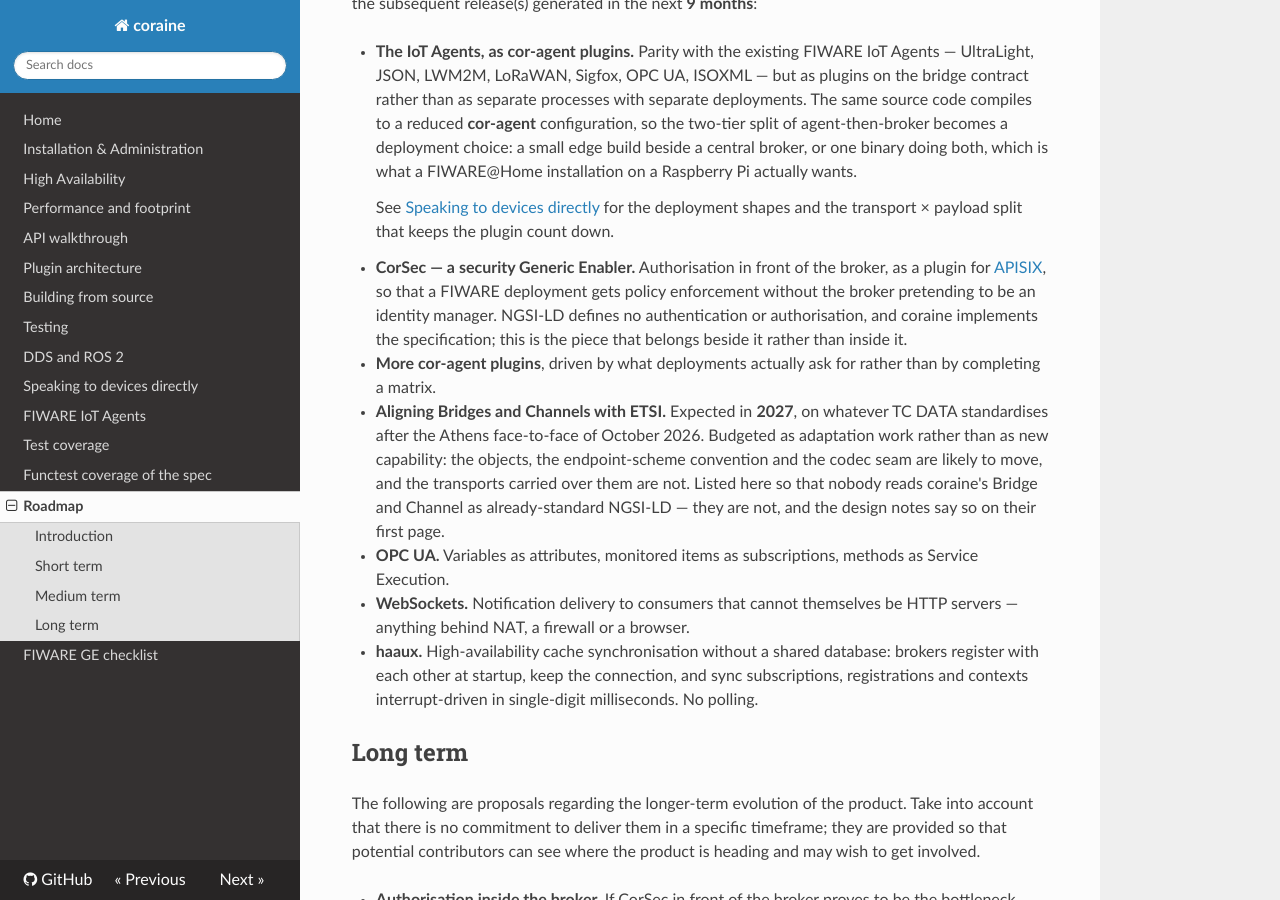
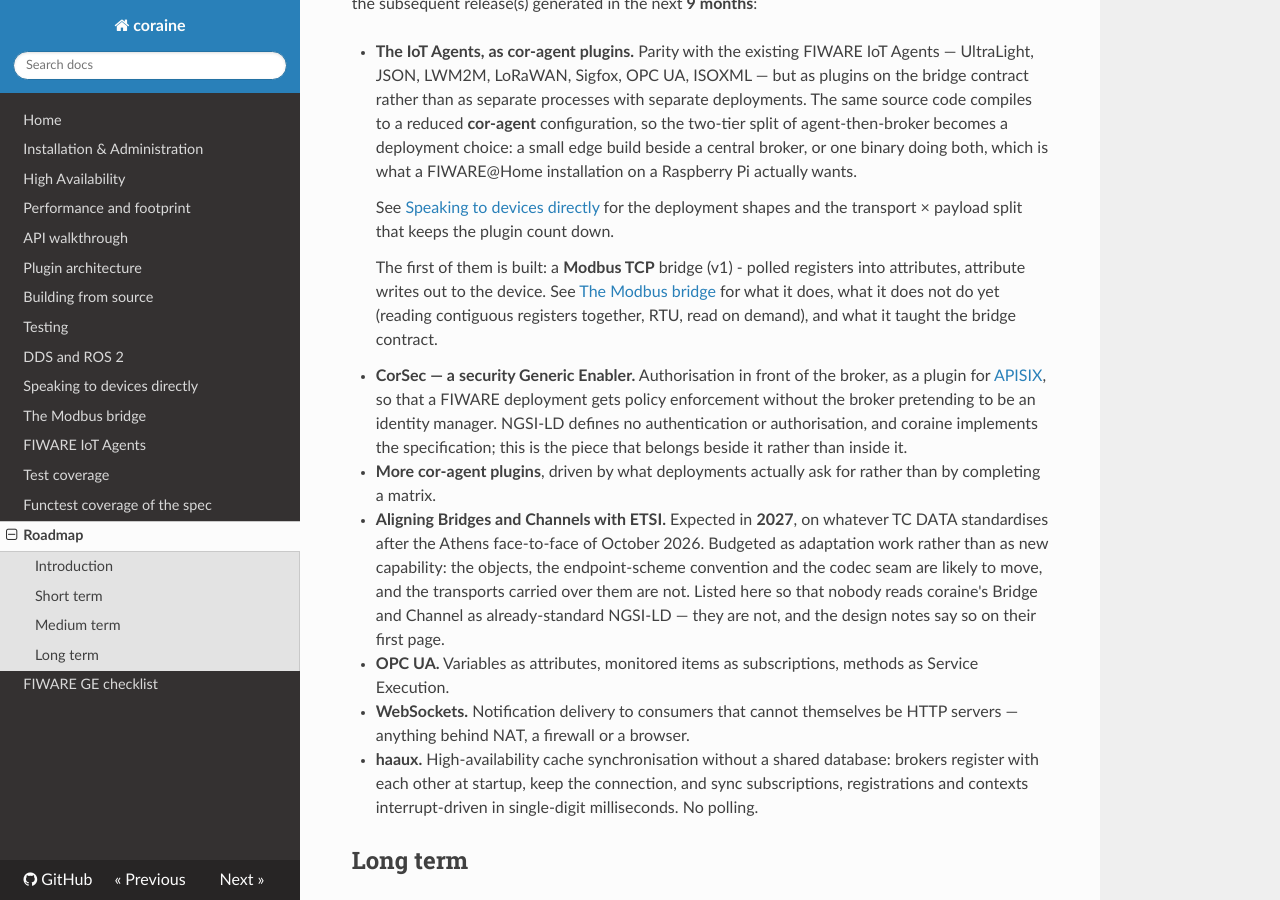
Before and after one commit to SEAMWARE/coraine, an MkDocs documentation site: the page built from doc/roadmap.md, in a window 1280 px wide and 900 px high, scrolled down 2219 px. Built offline with MkDocs 1.6.1, drawn with Linux system fonts in a browser that asks for light colours; nearby versions of some CDN libraries; comment, search, counter and statistics services are not loaded.

Commit message:
doc: link the Modbus bridge from the index, the roadmap and the navigation
Co-Authored-By: Claude Opus 5.5 <noreply@anthropic.com>

```diff
--- a/doc/roadmap.md
+++ b/doc/roadmap.md
@@ -123,6 +123,11 @@ typically within the subsequent release(s) generated in the next **9 months**:
     See [Speaking to devices directly](device-protocols.md) for the deployment
     shapes and the transport × payload split that keeps the plugin count down.
 
+    The first of them is built: a **Modbus TCP** bridge (v1) - polled registers into attributes,
+    attribute writes out to the device. See [The Modbus bridge](modbus-bridge.md) for what it does,
+    what it does not do yet (reading contiguous registers together, RTU, read on demand), and what it
+    taught the bridge contract.
+
 -   **CorSec — a security Generic Enabler.** Authorisation in front of the
     broker, as a plugin for [APISIX](https://apisix.apache.org/), so that a
     FIWARE deployment gets policy enforcement without the broker pretending to
--- a/mkdocs.yml
+++ b/mkdocs.yml
@@ -49,6 +49,7 @@ nav:
   - Testing: testing.md
   - DDS and ROS 2: dds.md
   - Speaking to devices directly: device-protocols.md
+  - The Modbus bridge: modbus-bridge.md
   - FIWARE IoT Agents: iot-agents.md
   - Test coverage: coverage.md
   - Functest coverage of the spec: spec-coverage-gaps.md
```
Also changed, not shown: doc/index.md (+1 -0 lines).
